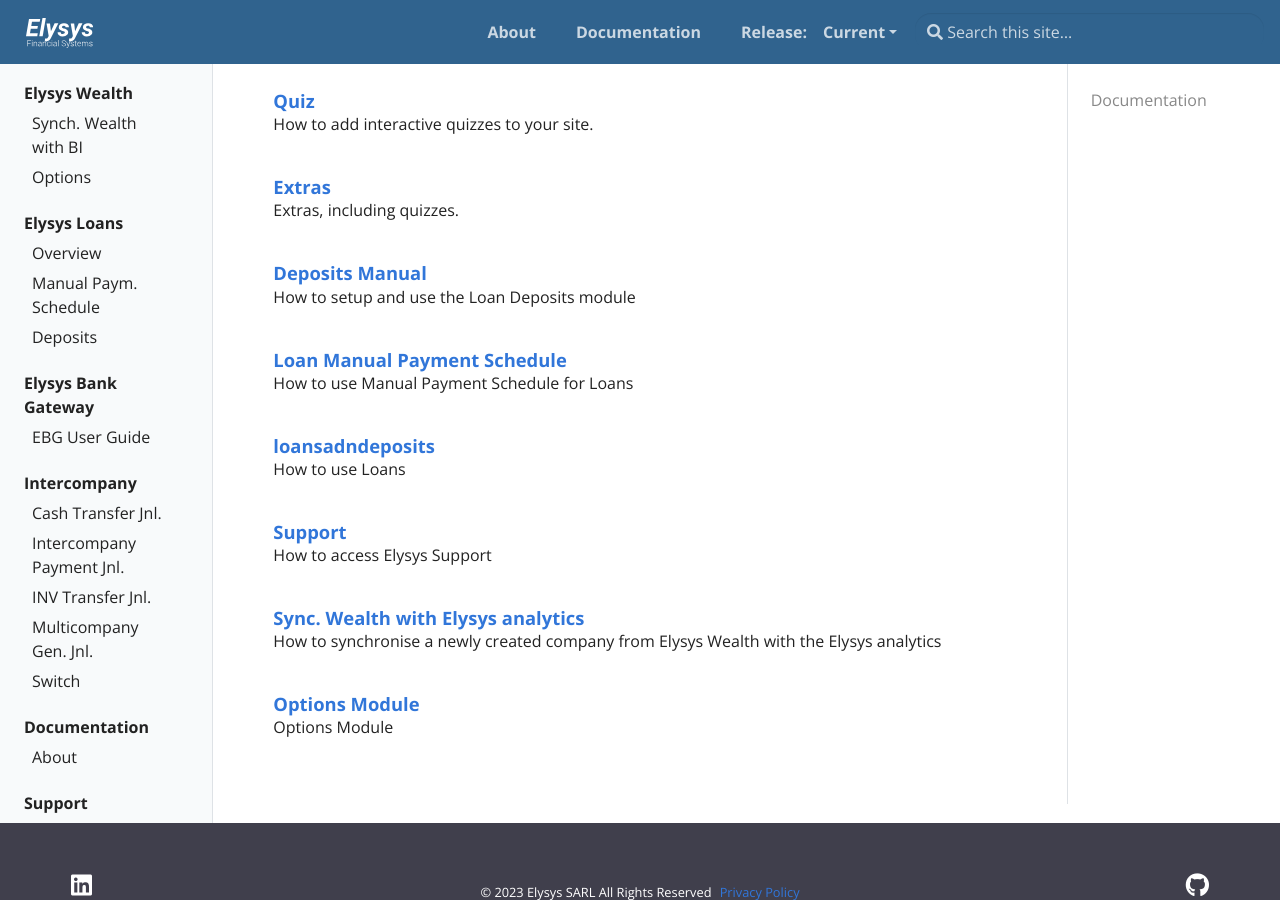
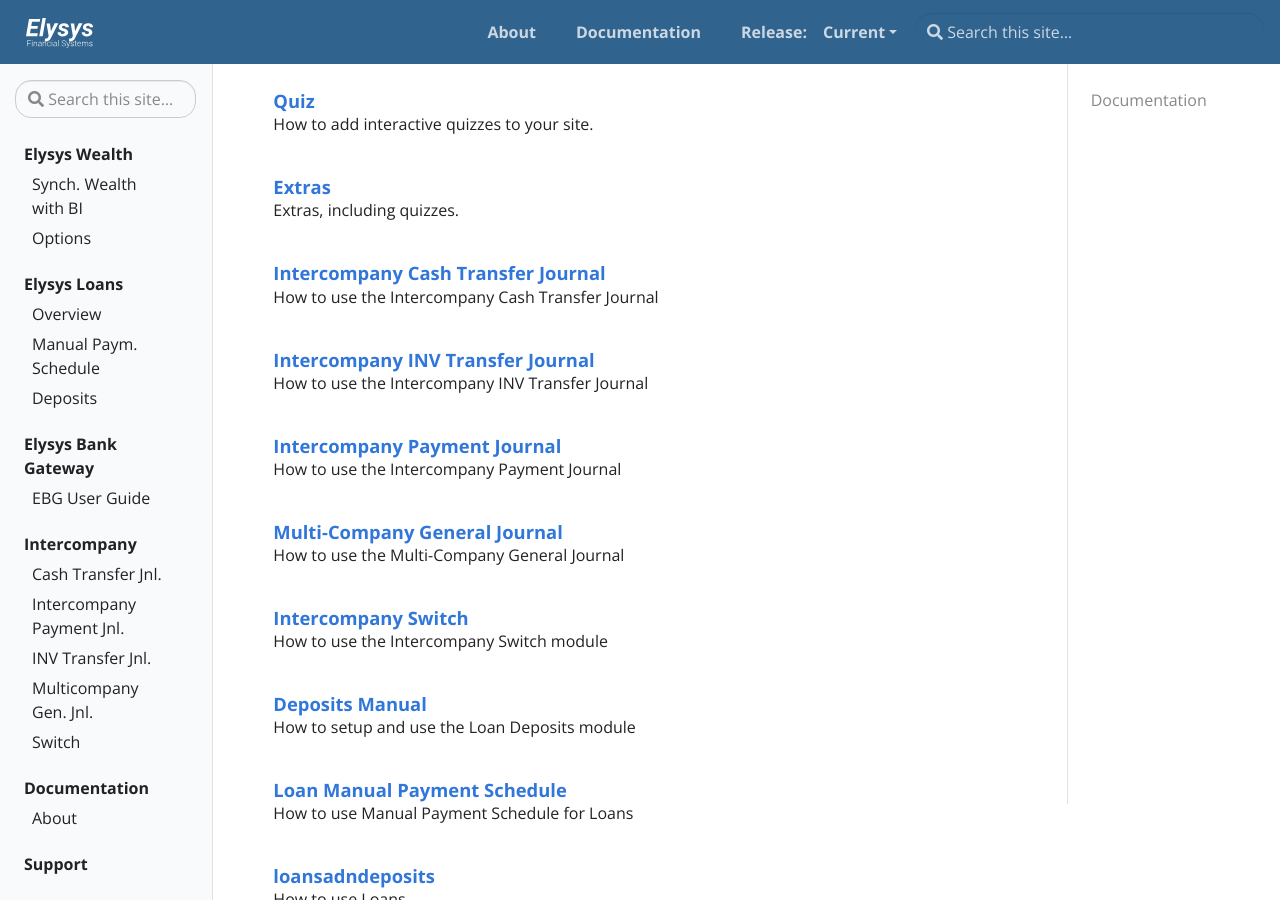
Before and after one commit to Elysys/Docs, a Jekyll site: the page built from pages/docs.md, in a window 1280 px wide and 900 px high, scrolled down 288 px. Built offline with Jekyll 4.4.1, drawn with Linux system fonts in a browser that asks for light colours.

Commit message:
US 307 adding title and desription to markdown files

```diff
--- a/_docs/intercompany/CashTransferJournal.md
+++ b/_docs/intercompany/CashTransferJournal.md
@@ -1,3 +1,7 @@
+---
+title: Intercompany Cash Transfer Journal
+description: How to use the Intercompany Cash Transfer Journal
+---
 # Cash Transfer Journal
 
 ## Scope  {#scope .unnumbered}
--- a/_docs/intercompany/INVTransferJournal.md
+++ b/_docs/intercompany/INVTransferJournal.md
@@ -1,4 +1,10 @@
-# Scope
+---
+title: Intercompany INV Transfer Journal
+description: How to use the Intercompany INV Transfer Journal
+---
+
+#INV Transfer Journal
+## Scope
 
 **Intercompany Investment Transfer** allows transferring an asset
 between two different entities at market price.
@@ -6,7 +12,7 @@ between two different entities at market price.
 **Intracompany Investment Transfer** allows transferring an asset from
 one portfolio to another within the same company at average cost.
 
-# Notes
+## Notes
 
 -   Asset Classes included: Bonds, Preferred Shares, Structured Notes,
     Equities, Funds, and Alternative Investments.
@@ -36,13 +42,13 @@ one portfolio to another within the same company at average cost.
 -   **Transfer Instruction** specifies details of the transfer of an
     asset and its signatories in a pdf or a word document.
 
-# Workflow
+## Workflow
 
 IC A -- Source Company
 
 IC B -- Target Company
 
-## Intercompany Investment Transfer
+### Intercompany Investment Transfer
 
 > Path: Elysys Wealth -\> Toolkit -\> Transfer -\> INV Transfer Journal
 
@@ -126,7 +132,7 @@ Path: INV Transfer Journal -\> Archive -\> Posted Transfers
 investment transfers posted across all entities.
 
 ![](../../assets/img/INVTransferJournal/image006.png)
-# Ledger Entries
+## Ledger Entries
 
 a)  Source Company -- IC A
 
@@ -148,13 +154,13 @@ b)  Target Company -- IC B
 
 Dimension -\> IC A (Source Company)
 
-## Intracompany Investment Transfer
+### Intracompany Investment Transfer
 
 ![](../../assets/img/INVTransferJournal/image009.png)
 
 ![](../../assets/img/INVTransferJournal/image010.png)
 
-# Ledger Entries
+## Ledger Entries
 
 ![](../../assets/img/INVTransferJournal/image011.png)
 
@@ -162,7 +168,7 @@ Dimension -\> IC A (Source Company)
 >
 > CR Source Portfolio 5,833.33.00
 
-# Reversal
+## Reversal
 
 Reversal can be processed from any company involved and reversal in one
 entity triggers the creation of ledger entries and reversals in both
--- a/_docs/intercompany/IntercoPaymentJournal.md
+++ b/_docs/intercompany/IntercoPaymentJournal.md
@@ -1,9 +1,14 @@
-# Scope  {#scope .unnumbered}
+---
+title: Intercompany Payment Journal
+description: How to use the Intercompany Payment Journal
+---
+# Payment Journal
+## Scope  {#scope .unnumbered}
 
 **The Intercompany Payment Journal** allows processing payments from
 another entity than the invoice was booked.
 
-# Notes {#notes .unnumbered}
+## Notes {#notes .unnumbered}
 
 -   **Intercompany Payment Journal** can be processed from any company,
     regardless of the companies involved.
@@ -27,13 +32,13 @@ another entity than the invoice was booked.
 -   **Transfer Instruction** specifies details of the transfer of funds
     and its signatories in a pdf or a word document.
 
-# Workflow & Expected Results  {#workflow-expected-results .unnumbered}
+## Workflow & Expected Results  {#workflow-expected-results .unnumbered}
 
 IC A -- Target Company
 
 IC B -- Paying Company
 
-## Intercompany Payments
+### Intercompany Payments
 
 a)  **Purchase Invoice**
 
@@ -172,7 +177,7 @@ Notes:
 -   If the **Summarize Per Vendor** is disabled, then **Applies-to Doc.
     Type and Applies-to Doc. No.** are generated.
 
-## Ledger Entries
+### Ledger Entries
 
 -   **Paying Company - IC B**
 
@@ -197,7 +202,7 @@ Cashflow Classification -\> Interco Payment
 
 Dimension -\> IC B (Paying Company)
 
-# Reversal  {#reversal .unnumbered}
+## Reversal  {#reversal .unnumbered}
 
 Reversal can be processed from any company involved and reversal in one
 entity triggers the creation of ledger entries and reversals in both
--- a/_docs/intercompany/MulticompanyGeneralJournal.md
+++ b/_docs/intercompany/MulticompanyGeneralJournal.md
@@ -1,3 +1,7 @@
+---
+title: Multi-Company General Journal
+description: How to use the Multi-Company General Journal
+---
 
 # Multi-Company General Journal
 
--- a/_docs/intercompany/Switch.md
+++ b/_docs/intercompany/Switch.md
@@ -1,11 +1,17 @@
+---
+title: Intercompany Switch
+description: How to use the Intercompany Switch module
+---
 # Switch
 
-## Scope
+#
+Scope
 
 Switch allows changing investment's name to another one in case a sale
 of one investment occurs in exchange for another one.
 
-## Notes
+#
+Notes
 
 -   Asset Classes Included -\> **Equities, Funds, Alternative
     Investments**
@@ -22,7 +28,8 @@ of one investment occurs in exchange for another one.
 
 -   Target Investment is recorded as purchase.
 
-## Workflow
+#
+Workflow
 
 > Path: Elysys Wealth -\> Toolkit -\> Switch
 
```
